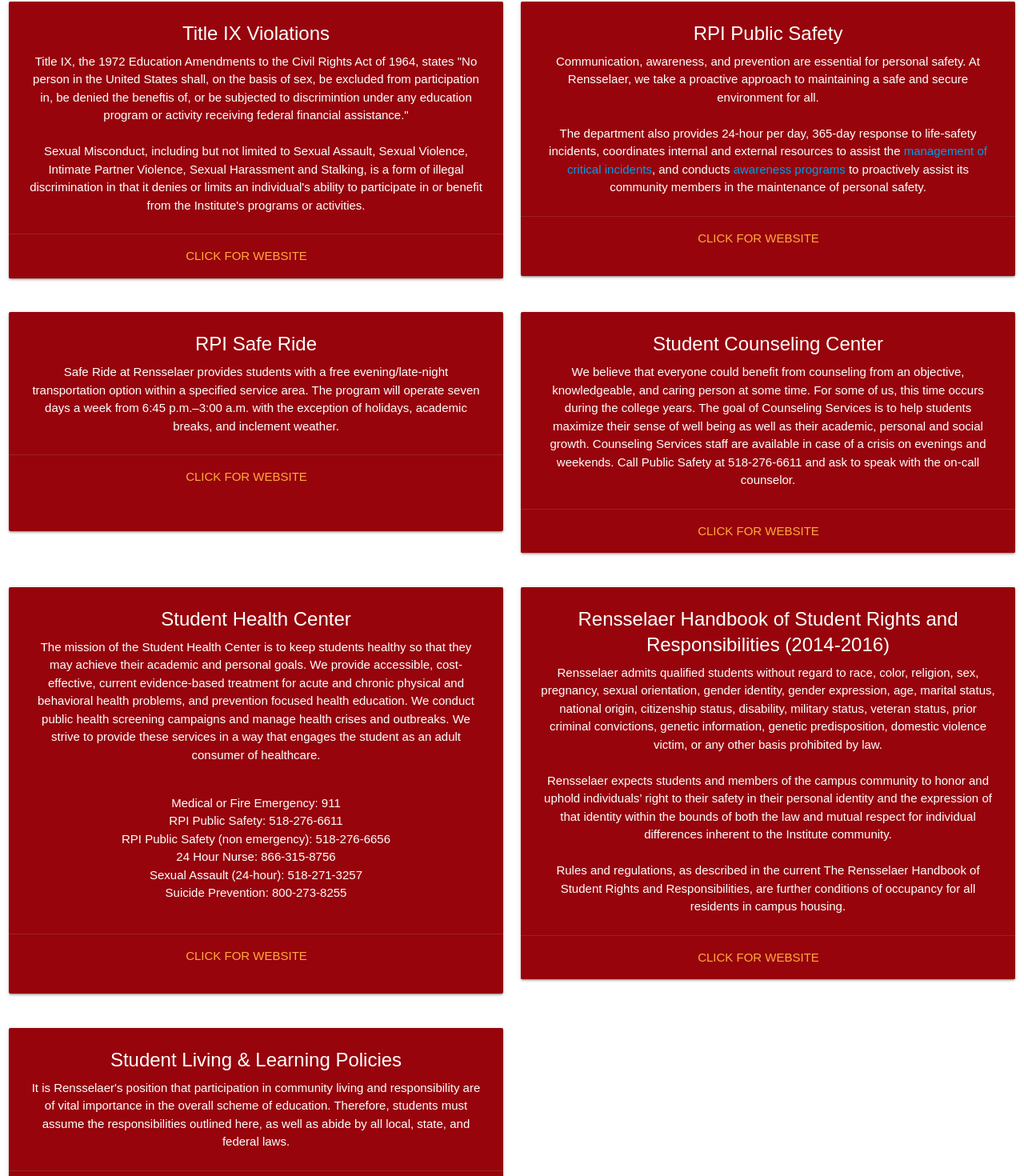
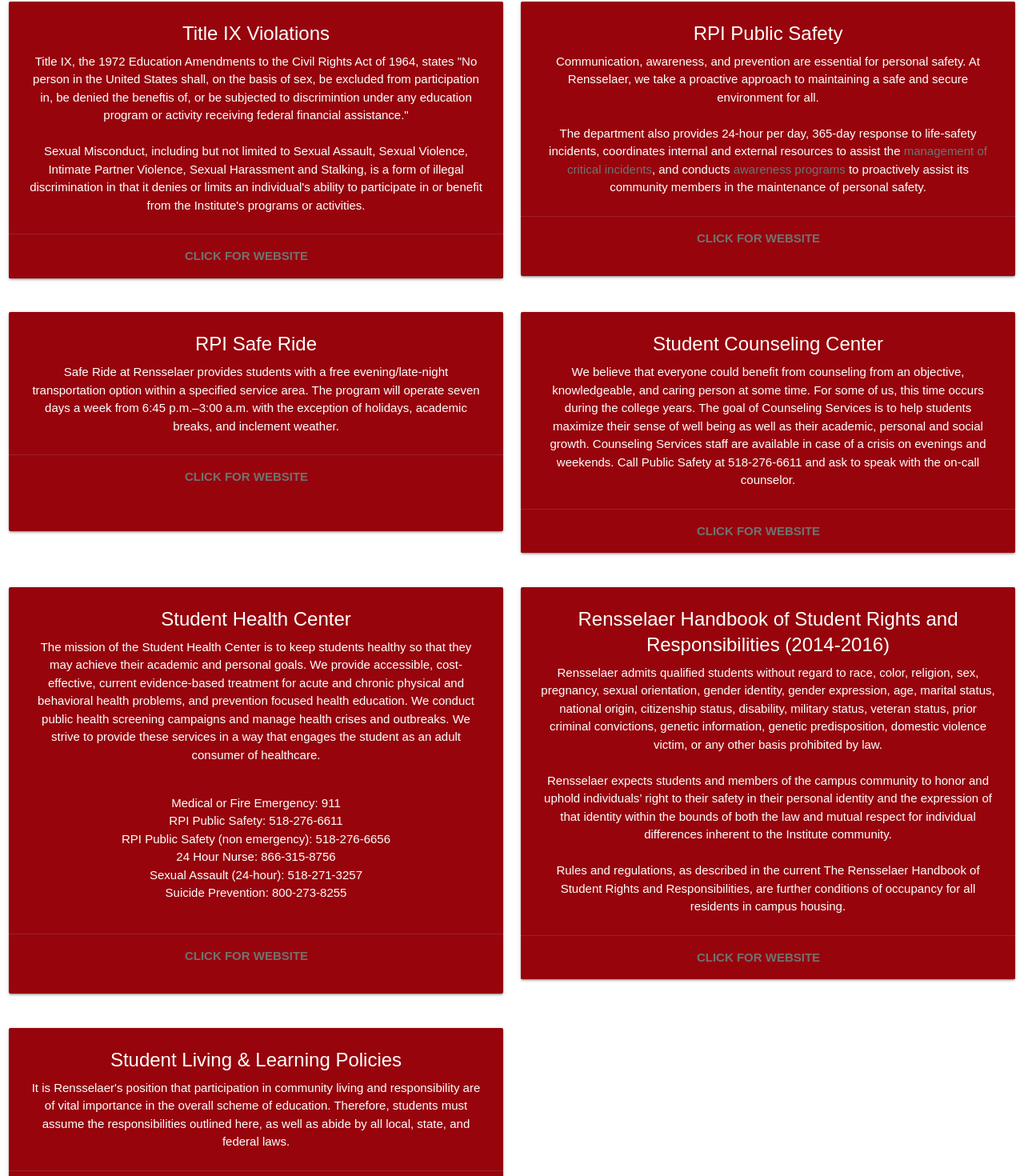
Before and after one commit to MJGTwo/RPISupport, a React (Create React App) app: page / in a window 1280 px wide. Shown: the part 70-1540 px from the top of the page at 80% size. Built offline with nearby package versions, Linux system fonts and the light colour scheme.

Commit message:
changed hypertext colors

```diff
--- a/src/components/counselingCenter.js
+++ b/src/components/counselingCenter.js
@@ -1,5 +1,6 @@
 import React from 'react';
 const RED = '#97040c';
+const GREY = '#717271';
 const counselingCenter = () => {
   return (
     <div className="card" style={{ background: RED }}>
@@ -17,7 +18,12 @@ const counselingCenter = () => {
         </p>
       </div>
       <div className="card-action">
-        <a href="http://studenthealth.rpi.edu/counseling">Click for website</a>
+        <a
+          href="http://studenthealth.rpi.edu/counseling"
+          style={{ color: GREY, fontWeight: 'bold' }}
+        >
+          Click for website
+        </a>
       </div>
     </div>
   );
--- a/src/components/handbook.js
+++ b/src/components/handbook.js
@@ -1,5 +1,6 @@
 import React from 'react';
 const RED = '#97040c';
+const GREY = '#717271';
 const Handbook = () => {
   return (
     <div className="card" style={{ background: RED }}>
@@ -31,7 +32,10 @@ const Handbook = () => {
         </p>
       </div>
       <div className="card-action">
-        <a href="http://rpi.edu/dept/doso/resources/judicial/docs/2014-2016RPIHandbookofStudentRightsandResponsibilitiesAUGUST2014.pdf">
+        <a
+          href="http://rpi.edu/dept/doso/resources/judicial/docs/2014-2016RPIHandbookofStudentRightsandResponsibilitiesAUGUST2014.pdf"
+          style={{ color: GREY, fontWeight: 'bold' }}
+        >
           Click for website
         </a>
       </div>
--- a/src/components/healthCenter.js
+++ b/src/components/healthCenter.js
@@ -1,5 +1,6 @@
 import React from 'react';
 const RED = '#97040c';
+const GREY = '#717271';
 const healthCenter = () => {
   return (
     <div className="card" style={{ background: RED, paddingBottom: '20px' }}>
@@ -26,7 +27,12 @@ const healthCenter = () => {
         </ul>
       </div>
       <div className="card-action">
-        <a href="http://studenthealth.rpi.edu/">Click for website</a>
+        <a
+          href="http://studenthealth.rpi.edu/"
+          style={{ color: GREY, fontWeight: 'bold' }}
+        >
+          Click for website
+        </a>
       </div>
     </div>
   );
--- a/src/components/pubSafe.js
+++ b/src/components/pubSafe.js
@@ -1,5 +1,6 @@
 import React from 'react';
 const RED = '#97040c';
+const GREY = '#717271';
 const pubSafe = () => {
   return (
     <div className="card" style={{ background: RED, paddingBottom: '20px' }}>
@@ -15,11 +16,17 @@ const pubSafe = () => {
           The department also provides 24-hour per day, 365-day response to
           life-safety incidents, coordinates internal and external resources to
           assist the{' '}
-          <a href="http://www.rpi.edu/dept/public_safety/emergency/index.html">
+          <a
+            href="http://www.rpi.edu/dept/public_safety/emergency/index.html"
+            style={{ color: GREY }}
+          >
             management of critical incidents
           </a>
           , and conducts{' '}
-          <a href="http://www.rpi.edu/dept/public_safety/safety/personal.html">
+          <a
+            href="http://www.rpi.edu/dept/public_safety/safety/personal.html"
+            style={{ color: GREY }}
+          >
             {}awareness programs
           </a>{' '}
           to proactively assist its community members in the maintenance of
@@ -27,7 +34,12 @@ const pubSafe = () => {
         </p>
       </div>
       <div className="card-action">
-        <a href="http://www.rpi.edu/dept/public_safety/">Click for website</a>
+        <a
+          href="http://www.rpi.edu/dept/public_safety/"
+          style={{ color: GREY, fontWeight: 'bold' }}
+        >
+          Click for website
+        </a>
       </div>
     </div>
   );
--- a/src/components/resLifePolicies.js
+++ b/src/components/resLifePolicies.js
@@ -1,5 +1,6 @@
 import React from 'react';
 const RED = '#97040c';
+const GREY = '#717271';
 const Policies = () => {
   return (
     <div className="card" style={{ background: RED, paddingBottom: '40px' }}>
@@ -13,7 +14,10 @@ const Policies = () => {
         </p>
       </div>
       <div className="card-action">
-        <a href="http://reslife.rpi.edu/update.do?catcenterkey=20">
+        <a
+          href="http://reslife.rpi.edu/update.do?catcenterkey=20"
+          style={{ color: GREY, fontWeight: 'bold' }}
+        >
           Click for website
         </a>
       </div>
--- a/src/components/safeRide.js
+++ b/src/components/safeRide.js
@@ -1,5 +1,6 @@
 import React from 'react';
 const RED = '#97040c';
+const GREY = '#717271';
 const safeRide = () => {
   return (
     <div className="card" style={{ background: RED, paddingBottom: '40px' }}>
@@ -14,7 +15,12 @@ const safeRide = () => {
         </p>
       </div>
       <div className="card-action">
-        <a href="https://info.rpi.edu/safe-ride">Click for website</a>
+        <a
+          href="https://info.rpi.edu/safe-ride"
+          style={{ color: GREY, fontWeight: 'bold' }}
+        >
+          Click for website
+        </a>
       </div>
     </div>
   );
--- a/src/components/titleIX.js
+++ b/src/components/titleIX.js
@@ -1,5 +1,6 @@
 import React from 'react';
 const RED = '#97040c';
+const GREY = '#717271';
 const TitleIX = () => {
   return (
     <div>
@@ -23,7 +24,12 @@ const TitleIX = () => {
           </p>
         </div>
         <div className="card-action">
-          <a href="https://sexualviolence.rpi.edu/">Click for website</a>
+          <a
+            href="https://sexualviolence.rpi.edu/"
+            style={{ color: GREY, fontWeight: 'bold' }}
+          >
+            Click for website
+          </a>
         </div>
       </div>
     </div>
```
